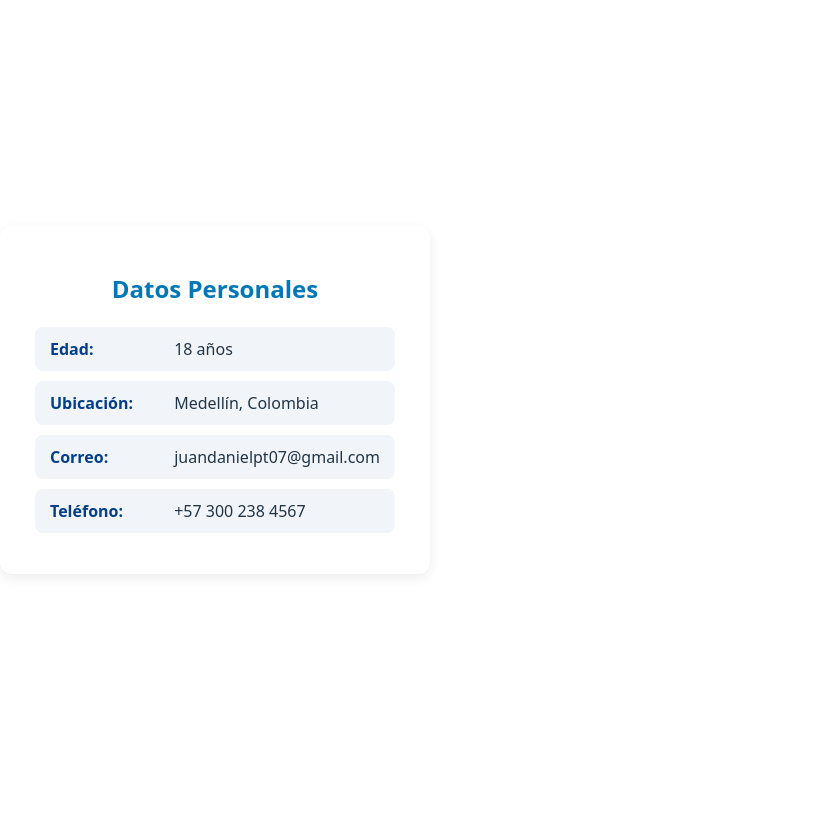
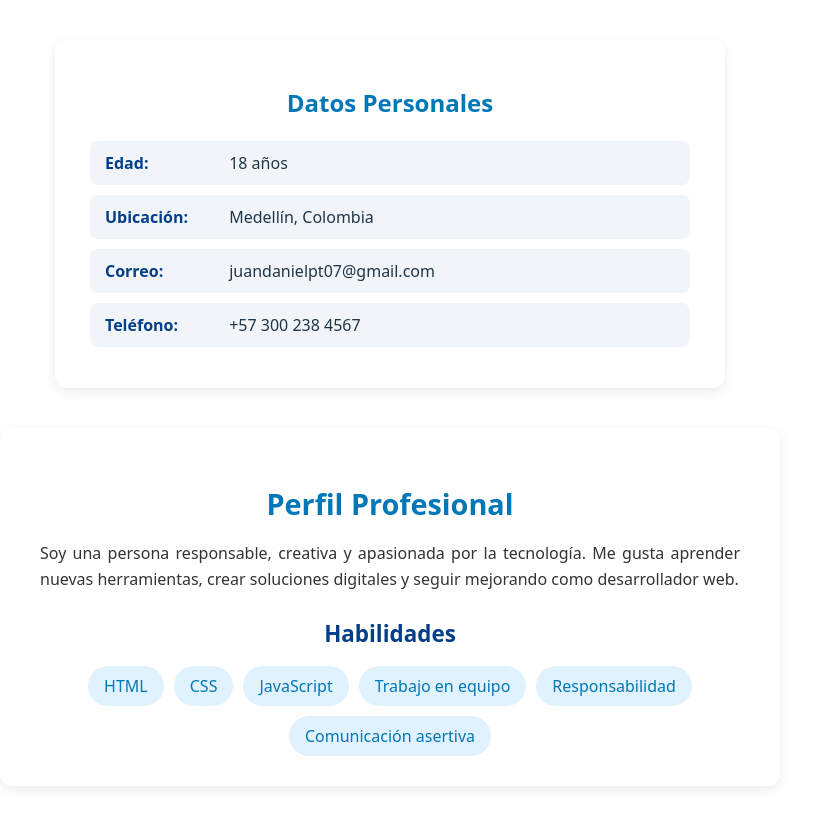
Before and after one commit to juandapro07/cv-react-Juan-Daniel-Paniagua, a React (Vite) app: page / in a window 1280 px wide. Shown: the whole page, without its empty margins (0-823 px from the left). Before the commit the page ends 800 px from the top, so only its background shows below. Built offline with nearby package versions, Linux system fonts and the light colour scheme.

Commit message:
Creación del componente Perfil con su CSS

```diff
--- a/src/App.jsx
+++ b/src/App.jsx
@@ -1,9 +1,11 @@
 import Cabecera from './Cabecera'
+import Perfil from './Perfil'
 
 function App() {
   return (
     <>
       <Cabecera />
+      <Perfil />
     </>
   )
 }
--- /dev/null
+++ b/src/Perfil.css
@@ -0,0 +1,66 @@
+.perfil {
+  background: #ffffff;
+  max-width: 700px;
+  margin: 40px auto;
+  padding: 30px 40px;
+  border-radius: 12px;
+  box-shadow: 0 4px 12px rgba(0, 0, 0, 0.08);
+  transition: transform 0.2s ease, box-shadow 0.2s ease;
+}
+
+.perfil:hover {
+  transform: translateY(-3px);
+  box-shadow: 0 6px 16px rgba(0, 0, 0, 0.1);
+}
+
+.perfil h2 {
+  text-align: center;
+  color: #0077b6;
+  font-size: 1.8rem;
+  margin-bottom: 15px;
+}
+
+.perfil p {
+  color: #333;
+  line-height: 1.6;
+  font-size: 1rem;
+  text-align: justify;
+  margin-bottom: 25px;
+}
+
+/* ===== Habilidades ===== */
+.perfil h3 {
+  color: #023e8a;
+  font-size: 1.4rem;
+  margin-bottom: 15px;
+  text-align: center;
+}
+
+.skills {
+  display: flex;
+  flex-wrap: wrap;
+  gap: 10px;
+  justify-content: center;
+}
+
+.skills span {
+  background-color: #e0f2fe;
+  color: #0077b6;
+  padding: 8px 16px;
+  border-radius: 20px;
+  font-weight: 500;
+  transition: all 0.2s ease;
+}
+
+.skills span:hover {
+  background-color: #0077b6;
+  color: white;
+  transform: scale(1.05);
+}
+
+/* Responsive */
+@media (max-width: 600px) {
+  .perfil {
+    padding: 25px;
+  }
+}
--- /dev/null
+++ b/src/Perfil.tsx
@@ -0,0 +1,26 @@
+import './Perfil.css'
+
+function Perfil() {
+  return (
+    <section className="perfil">
+      <h2>Perfil Profesional</h2>
+      <p>
+        Soy una persona responsable, creativa y apasionada por la tecnología.
+        Me gusta aprender nuevas herramientas, crear soluciones digitales y seguir mejorando como
+        desarrollador web.
+      </p>
+
+      <h3>Habilidades</h3>
+      <div className="skills">
+        <span>HTML</span>
+        <span>CSS</span>
+        <span>JavaScript</span>
+        <span>Trabajo en equipo</span>
+        <span>Responsabilidad</span>
+        <span>Comunicación asertiva</span>
+      </div>
+    </section>
+  )
+}
+
+export default Perfil
```
